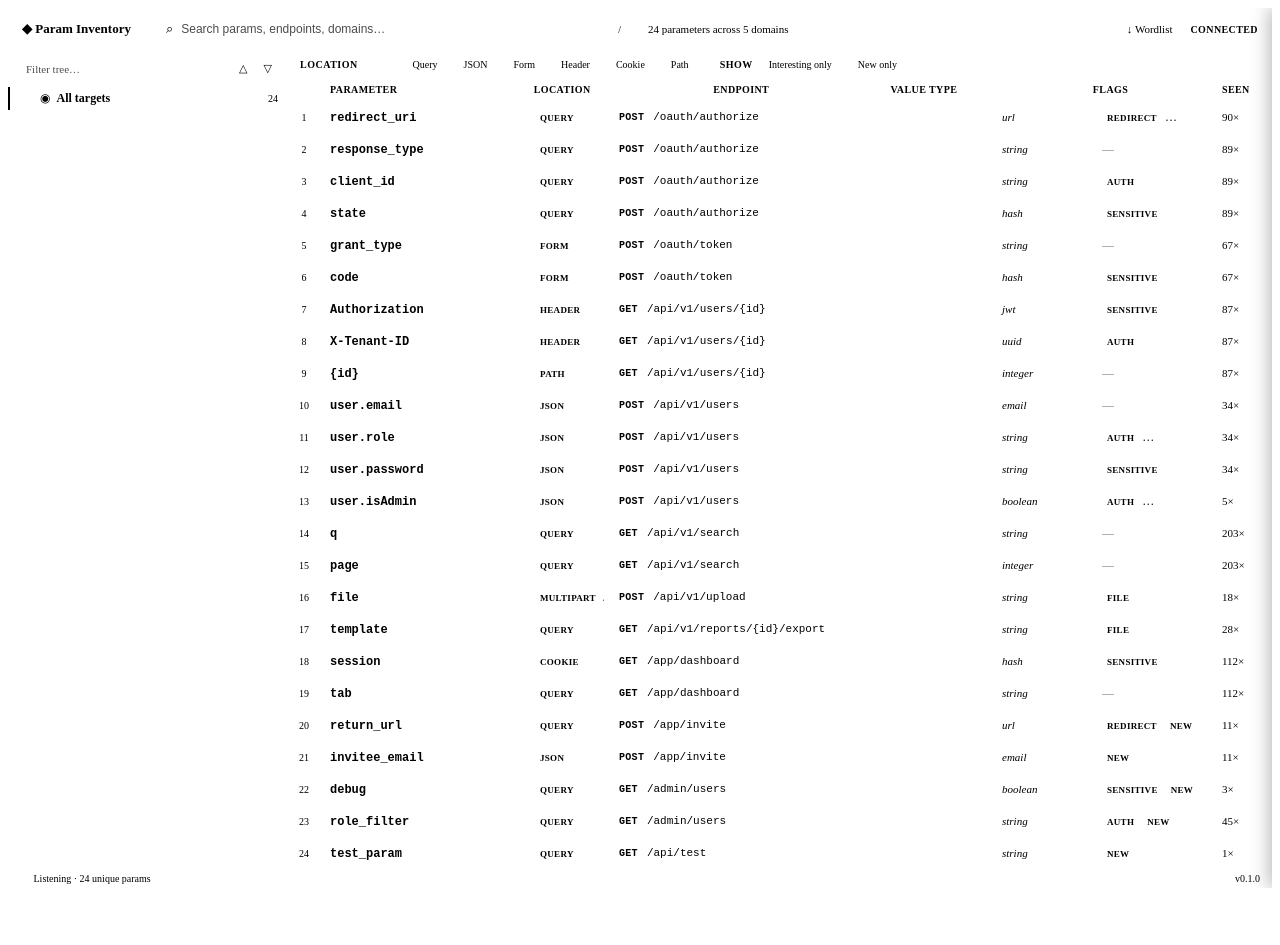
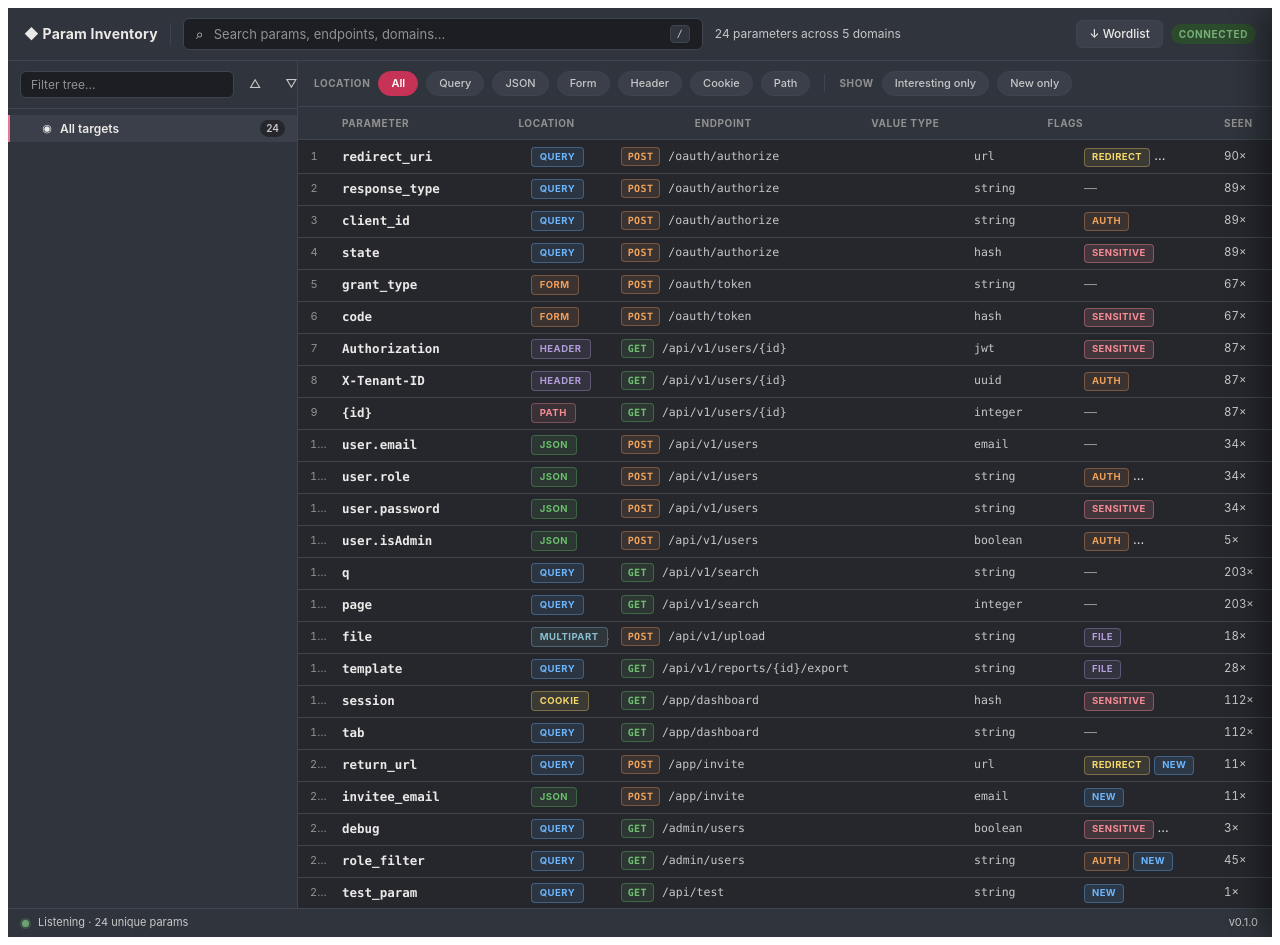
Before and after one commit to davidus27/ParamLogger, a Vue app in the folder packages/frontend/: page / in a window 1280 px wide. Before the commit the page ends 896 px from the top, so only its background shows below. Built offline with nearby package versions, Linux system fonts and the light colour scheme.

Commit message:
change style

```diff
--- a/packages/frontend/src/style.css
+++ b/packages/frontend/src/style.css
@@ -1,19 +1,69 @@
 /* ─────────────────────────────────────────────────────────────
-   Parameter Inventory – layout styles
-   Uses Caido design tokens (--c-bg-*, --c-fg-*, --c-border-*)
+   Parameter Inventory — UI styles
+   Uses Caido design tokens (--c-bg-*, --c-fg-*, --c-border-*).
+   Provides sane fallbacks so the plugin is also fully readable
+   when rendered outside the Caido shell (dev / preview).
    ───────────────────────────────────────────────────────────── */
 
-/* Vue Virtual Scroller styles */
 @import 'vue-virtual-scroller/dist/vue-virtual-scroller.css';
 
+/* ───── Theme fallbacks ─────
+   Caido's app shell sets these semantic tokens. When they exist on
+   a deeper element (i.e. inside Caido), our :root values are
+   overridden by the user's actual theme. When the plugin runs
+   standalone (Vite dev), these dark-grey defaults take over and
+   give a clean, readable Caido-style look.
+
+   Values mirror Caido's dark-mode surface ladder (surface-900/800/700
+   from caido/ui-kit) but are written as fixed hex so they don't
+   accidentally invert when a user's --c-surface-* tokens differ. */
+:root {
+  /* Backgrounds — fixed dark ladder, Caido-style */
+  --c-bg-default:  #25272d;   /* main content area (≈ surface-900) */
+  --c-bg-subtle:   #30343c;   /* menu / sidebar / header / status bar (≈ surface-800) */
+  --c-bg-elevated: #3a3f49;   /* hover, selected, drawer head */
+  --c-bg-inset:    #1c1e23;   /* inputs (darker than body) */
+
+  /* Foregrounds */
+  --c-fg-default: #ebe9e7;    /* ≈ surface-0 */
+  --c-fg-subtle:  #c7c7c7;
+  --c-fg-muted:   #919191;
+
+  /* Borders */
+  --c-border-default: #3f444f;
+  --c-border-strong:  #616161;
+  --c-border-primary: #d44864;
+
+  /* Caido-brand crimson accents */
+  --c-fg-primary:    #ec7790;
+  --c-fg-secondary:  #e0a262;
+  --c-fg-success:    #79b079;
+  --c-fg-danger:     #f58e97;
+  --c-fg-info:       #88a2aa;
+  --c-fg-tertiary:   #b39ddb;
+  --c-fg-onEmphasis: #ffffff;
+
+  --c-bg-primary:       #c63357;
+  --c-bg-primary-hover: #d44864;
+  --c-bg-success:       #2c4a2c;
+  --c-bg-danger:        #592632;
+  --c-bg-info:          #34404a;
+  --c-bg-secondary:     #594124;
+  --c-bg-tertiary:      #3d2f5a;
+}
+
+/* ───── Root container ───── */
 #param-inventory-root {
-  font-family: inherit;
+  font-family: -apple-system, BlinkMacSystemFont, 'Inter', 'Segoe UI', system-ui, sans-serif;
   background: var(--c-bg-default);
   color: var(--c-fg-default);
-  font-size: 12px;
+  font-size: 13px;
+  line-height: 1.45;
   width: 100%;
   height: 100%;
   overflow: hidden;
+  -webkit-font-smoothing: antialiased;
+  -moz-osx-font-smoothing: grayscale;
 }
 
 #param-inventory-root *,
@@ -25,7 +75,7 @@
 /* ───── App grid ───── */
 .inv-app {
   display: grid;
-  grid-template-columns: 280px 1fr;
+  grid-template-columns: 290px 1fr;
   grid-template-rows: auto 1fr auto;
   height: 100vh;
   position: relative;
@@ -37,38 +87,49 @@
   display: flex;
   align-items: center;
   gap: 12px;
-  padding: 8px 14px;
+  padding: 10px 16px;
   background: var(--c-bg-subtle);
   border-bottom: 1px solid var(--c-border-default);
+  min-height: 48px;
 }
 
 .inv-logo {
   font-weight: 700;
-  font-size: 13px;
+  font-size: 14px;
+  color: var(--c-fg-default);
+  letter-spacing: 0.2px;
+  white-space: nowrap;
+  display: inline-flex;
+  align-items: center;
+  gap: 6px;
+}
+
+.inv-logo::first-letter {
   color: var(--c-fg-primary);
-  white-space: nowrap;
 }
 
 .inv-sep {
   width: 1px;
-  height: 20px;
+  height: 22px;
   background: var(--c-border-default);
 }
 
 .inv-search {
   flex: 1;
-  max-width: 480px;
+  max-width: 520px;
   display: flex;
   align-items: center;
-  gap: 6px;
+  gap: 8px;
   background: var(--c-bg-inset);
   border: 1px solid var(--c-border-default);
-  border-radius: 5px;
-  padding: 5px 10px;
+  border-radius: 6px;
+  padding: 6px 12px;
+  transition: border-color 120ms, box-shadow 120ms;
 }
 
 .inv-search:focus-within {
   border-color: var(--c-border-primary);
+  box-shadow: 0 0 0 2px rgba(217, 74, 106, 0.18);
 }
 
 .inv-search input {
@@ -77,32 +138,34 @@
   border: none;
   outline: none;
   color: var(--c-fg-default);
-  font-size: 12px;
+  font-size: 13px;
+  font-family: inherit;
 }
 
 .inv-search input::placeholder {
-  color: var(--c-fg-subtle);
-  opacity: 0.7;
+  color: var(--c-fg-muted);
 }
 
 .inv-search-icon {
   color: var(--c-fg-subtle);
-  font-size: 13px;
+  font-size: 14px;
+  line-height: 1;
 }
 
 .inv-search kbd {
   background: var(--c-bg-subtle);
   color: var(--c-fg-subtle);
-  padding: 1px 5px;
-  border-radius: 3px;
+  padding: 1px 6px;
+  border-radius: 4px;
   font-size: 10px;
-  font-family: inherit;
+  font-family: ui-monospace, "SF Mono", Menlo, monospace;
   border: 1px solid var(--c-border-default);
+  line-height: 1.4;
 }
 
 .inv-result-count {
   color: var(--c-fg-subtle);
-  font-size: 11px;
+  font-size: 12px;
   white-space: nowrap;
 }
 
@@ -116,47 +179,58 @@
 .inv-conn {
   font-size: 10px;
   text-transform: uppercase;
-  letter-spacing: 0.4px;
+  letter-spacing: 0.6px;
   color: var(--c-fg-danger);
-  font-weight: 600;
+  font-weight: 700;
+  padding: 3px 8px;
+  border-radius: 999px;
+  background: var(--c-bg-danger);
 }
 
 .inv-conn.connected {
   color: var(--c-fg-success);
+  background: var(--c-bg-success);
 }
 
 /* ───── Buttons ───── */
 .inv-btn {
-  background: var(--c-bg-subtle);
+  background: var(--c-bg-elevated);
   border: 1px solid var(--c-border-default);
   color: var(--c-fg-default);
-  padding: 4px 10px;
-  border-radius: 5px;
-  font-size: 11px;
+  padding: 5px 12px;
+  border-radius: 6px;
+  font-size: 12px;
+  font-weight: 500;
   cursor: pointer;
   display: inline-flex;
   align-items: center;
-  gap: 4px;
+  gap: 6px;
   white-space: nowrap;
-  transition: background 120ms, border-color 120ms;
+  transition: background 120ms, border-color 120ms, color 120ms;
   font-family: inherit;
+  line-height: 1.4;
 }
 
 .inv-btn:hover {
-  background: var(--c-bg-inset);
-  border-color: var(--c-border-primary);
+  background: var(--c-border-default);
+  border-color: var(--c-border-strong);
+}
+
+.inv-btn:active {
+  background: var(--c-bg-subtle);
 }
 
 .inv-btn-ghost {
-  background: none;
-  border: none;
+  background: transparent;
+  border: 1px solid transparent;
   color: var(--c-fg-subtle);
-  padding: 4px 6px;
+  padding: 4px 8px;
 }
 
 .inv-btn-ghost:hover {
   color: var(--c-fg-default);
-  background: var(--c-bg-inset);
+  background: var(--c-bg-elevated);
+  border-color: var(--c-border-default);
 }
 
 /* ───── Tree panel ───── */
@@ -174,70 +248,79 @@
   top: 0;
   z-index: 5;
   background: var(--c-bg-subtle);
-  padding: 8px 10px;
+  padding: 10px 12px;
   border-bottom: 1px solid var(--c-border-default);
   display: flex;
-  gap: 4px;
+  gap: 6px;
 }
 
 .inv-tree-search {
   flex: 1;
   background: var(--c-bg-inset);
   border: 1px solid var(--c-border-default);
-  border-radius: 5px;
-  padding: 4px 8px;
+  border-radius: 6px;
+  padding: 5px 10px;
   color: var(--c-fg-default);
-  font-size: 11px;
+  font-size: 12px;
   outline: none;
   font-family: inherit;
+  transition: border-color 120ms, box-shadow 120ms;
 }
 
 .inv-tree-search:focus {
   border-color: var(--c-border-primary);
+  box-shadow: 0 0 0 2px rgba(217, 74, 106, 0.18);
 }
 
 .inv-tree-search::placeholder {
-  color: var(--c-fg-subtle);
-  opacity: 0.7;
+  color: var(--c-fg-muted);
 }
 
 .inv-tree {
   flex: 1;
   overflow-y: auto;
-  padding-bottom: 8px;
+  padding: 6px 0 10px;
 }
 
 .inv-tree-row {
   display: flex;
   align-items: center;
   gap: 6px;
-  padding: 4px 10px;
+  padding: 5px 12px;
   cursor: pointer;
-  transition: background 80ms;
+  transition: background 80ms, color 80ms;
   border-left: 2px solid transparent;
   user-select: none;
+  position: relative;
 }
 
 .inv-tree-row:hover {
-  background: var(--c-bg-inset);
+  background: var(--c-bg-elevated);
 }
 
 .inv-tree-row.selected {
-  background: var(--c-bg-inset);
-  border-left-color: var(--c-border-primary);
+  background: var(--c-bg-elevated);
+  border-left-color: var(--c-fg-primary);
+}
+
+.inv-tree-row.selected .inv-tree-label,
+.inv-tree-row.selected .inv-tree-icon {
+  color: var(--c-fg-default);
 }
 
 .inv-tree-arrow {
-  width: 14px;
+  width: 12px;
   text-align: center;
-  color: var(--c-fg-subtle);
+  color: var(--c-fg-muted);
   font-size: 9px;
   flex-shrink: 0;
   transition: transform 120ms;
+  line-height: 1;
 }
 
 .inv-tree-arrow.open {
   transform: rotate(90deg);
+  color: var(--c-fg-subtle);
 }
 
 .inv-tree-arrow.hidden {
@@ -245,9 +328,11 @@
 }
 
 .inv-tree-icon {
-  font-size: 12px;
+  font-size: 11px;
   flex-shrink: 0;
-  color: var(--c-fg-subtle);
+  color: var(--c-fg-muted);
+  width: 14px;
+  text-align: center;
 }
 
 .inv-tree-label {
@@ -265,7 +350,7 @@
 
 .tree-domain .inv-tree-label {
   font-weight: 600;
-  color: var(--c-fg-primary);
+  color: var(--c-fg-default);
 }
 
 .tree-endpoint {
@@ -273,15 +358,26 @@
 }
 
 .tree-endpoint .inv-tree-label.endpoint {
-  font-family: ui-monospace, "SF Mono", "Fira Code", monospace;
+  font-family: ui-monospace, "SF Mono", Menlo, monospace;
   font-size: 11px;
   color: var(--c-fg-subtle);
 }
 
 .inv-tree-count {
+  color: var(--c-fg-muted);
+  font-size: 10px;
+  font-weight: 600;
+  flex-shrink: 0;
+  background: var(--c-bg-inset);
+  padding: 1px 6px;
+  border-radius: 999px;
+  min-width: 22px;
+  text-align: center;
+}
+
+.inv-tree-row.selected .inv-tree-count {
+  background: var(--c-bg-default);
   color: var(--c-fg-subtle);
-  font-size: 10px;
-  flex-shrink: 0;
 }
 
 .inv-tree-children {
@@ -300,8 +396,8 @@
 .inv-filter-bar {
   display: flex;
   align-items: center;
-  gap: 6px;
-  padding: 6px 12px;
+  gap: 8px;
+  padding: 10px 16px;
   border-bottom: 1px solid var(--c-border-default);
   background: var(--c-bg-subtle);
   flex-wrap: wrap;
@@ -310,40 +406,48 @@
 .inv-filter-label {
   font-size: 10px;
   text-transform: uppercase;
-  letter-spacing: 0.5px;
-  color: var(--c-fg-subtle);
-  font-weight: 600;
+  letter-spacing: 0.6px;
+  color: var(--c-fg-muted);
+  font-weight: 700;
 }
 
 .inv-filter-sep {
   width: 1px;
-  height: 16px;
+  height: 18px;
   background: var(--c-border-default);
-  margin: 0 4px;
+  margin: 0 6px;
 }
 
 .inv-pill {
-  background: var(--c-bg-inset);
+  background: var(--c-bg-elevated);
   border: 1px solid var(--c-border-default);
   color: var(--c-fg-subtle);
-  padding: 2px 10px;
-  border-radius: 12px;
-  font-size: 10px;
+  padding: 3px 12px;
+  border-radius: 999px;
+  font-size: 11px;
   cursor: pointer;
-  transition: all 100ms;
+  transition: all 120ms;
   font-weight: 500;
   user-select: none;
+  line-height: 1.5;
 }
 
 .inv-pill:hover {
   color: var(--c-fg-default);
-  border-color: var(--c-border-primary);
+  border-color: var(--c-border-strong);
+  background: var(--c-border-default);
 }
 
 .inv-pill.on {
   background: var(--c-bg-primary);
-  border-color: var(--c-border-primary);
-  color: var(--c-fg-onEmphasis, #fff);
+  border-color: var(--c-bg-primary);
+  color: var(--c-fg-onEmphasis);
+  font-weight: 600;
+}
+
+.inv-pill.on:hover {
+  background: var(--c-bg-primary-hover);
+  border-color: var(--c-bg-primary-hover);
 }
 
 /* ───── Table ───── */
@@ -365,6 +469,7 @@
   flex-shrink: 0;
   width: 100%;
   border-collapse: collapse;
+  table-layout: fixed;
 }
 
 .inv-table-body {
@@ -382,7 +487,7 @@
   border-bottom: 1px solid var(--c-border-default);
   transition: background 80ms;
   cursor: pointer;
-  min-height: 32px;
+  min-height: 34px;
   box-sizing: border-box;
 }
 
@@ -391,43 +496,24 @@
 }
 
 .table-row.selected {
-  background: var(--c-bg-inset);
+  background: var(--c-bg-elevated);
+  box-shadow: inset 2px 0 0 var(--c-fg-primary);
 }
 
 .table-cell {
-  padding: 5px 10px;
+  padding: 6px 12px;
   white-space: nowrap;
   overflow: hidden;
   text-overflow: ellipsis;
   flex-shrink: 0;
+  color: var(--c-fg-default);
 }
 
-.table-cell:nth-child(2) {
-  flex: 1;
-  min-width: 120px;
-}
-
-.table-cell:nth-child(3) {
-  width: 80px;
-}
-
-.table-cell:nth-child(4) {
-  flex: 2;
-  min-width: 200px;
-}
-
-.table-cell:nth-child(5) {
-  width: 100px;
-}
-
-.table-cell:nth-child(6) {
-  width: 120px;
-}
-
-.virtual-table {
-  width: 100%;
-  border-collapse: collapse;
-}
+.table-cell:nth-child(2) { flex: 1; min-width: 140px; }
+.table-cell:nth-child(3) { width: 90px; }
+.table-cell:nth-child(4) { flex: 2; min-width: 220px; }
+.table-cell:nth-child(5) { width: 110px; }
+.table-cell:nth-child(6) { width: 140px; }
 
 table {
   width: 100%;
@@ -439,134 +525,131 @@
   top: 0;
   z-index: 4;
   background: var(--c-bg-subtle);
-  padding: 6px 10px;
+  padding: 9px 12px;
   text-align: left;
   font-size: 10px;
   text-transform: uppercase;
-  letter-spacing: 0.4px;
-  color: var(--c-fg-subtle);
-  font-weight: 600;
+  letter-spacing: 0.6px;
+  color: var(--c-fg-muted);
+  font-weight: 700;
   border-bottom: 1px solid var(--c-border-default);
-  white-space: nowrap;
-}
-
-tbody tr {
-  border-bottom: 1px solid var(--c-border-default);
-  transition: background 80ms;
-  cursor: pointer;
-}
-
-tbody tr:hover {
-  background: var(--c-bg-subtle);
-}
-
-tbody tr.selected {
-  background: var(--c-bg-inset);
-}
-
-tbody td {
-  padding: 5px 10px;
   white-space: nowrap;
 }
 
 .row-num {
   text-align: center;
-  color: var(--c-fg-subtle);
-  font-size: 10px;
+  color: var(--c-fg-muted);
+  font-size: 11px;
+  font-variant-numeric: tabular-nums;
 }
 
 .param-name {
-  font-family: ui-monospace, "SF Mono", "Fira Code", monospace;
+  font-family: ui-monospace, "SF Mono", Menlo, monospace;
   font-weight: 600;
-  font-size: 12px;
+  font-size: 12.5px;
   color: var(--c-fg-default);
 }
 
 .endpoint-cell {
-  font-family: ui-monospace, "SF Mono", "Fira Code", monospace;
-  font-size: 11px;
+  font-family: ui-monospace, "SF Mono", Menlo, monospace;
+  font-size: 11.5px;
+  display: flex;
+  align-items: center;
+  gap: 6px;
 }
 
 .endpoint-path {
   color: var(--c-fg-subtle);
+  overflow: hidden;
+  text-overflow: ellipsis;
 }
 
 .val-type {
   color: var(--c-fg-subtle);
-  font-style: italic;
-  font-size: 11px;
+  font-size: 11.5px;
+  font-family: ui-monospace, "SF Mono", Menlo, monospace;
 }
 
 .seen-cell {
   color: var(--c-fg-subtle);
-  font-size: 11px;
+  font-size: 11.5px;
+  font-variant-numeric: tabular-nums;
 }
 
 .dim-dash {
-  color: var(--c-fg-subtle);
-  opacity: 0.5;
+  color: var(--c-fg-muted);
 }
 
 /* ───── Method badges ───── */
 .method-badge {
+  font-family: ui-monospace, "SF Mono", Menlo, monospace;
   font-weight: 700;
   font-size: 10px;
-  padding: 1px 5px;
-  border-radius: 3px;
+  padding: 2px 6px;
+  border-radius: 4px;
   flex-shrink: 0;
-  margin-right: 4px;
+  margin-right: 2px;
   background: var(--c-bg-inset);
-  letter-spacing: 0.3px;
+  color: var(--c-fg-subtle);
+  letter-spacing: 0.4px;
+  border: 1px solid var(--c-border-default);
+  line-height: 1.3;
+  display: inline-block;
 }
 
-.m-GET { color: var(--c-fg-success); }
-.m-POST { color: var(--c-fg-primary); }
-.m-PUT { color: var(--c-fg-info, var(--c-fg-primary)); }
-.m-DELETE { color: var(--c-fg-danger); }
-.m-PATCH { color: var(--c-fg-secondary, var(--c-fg-default)); }
+.m-GET     { color: #6cc06c; border-color: rgba(108, 192, 108, 0.35); background: rgba(108, 192, 108, 0.10); }
+.m-POST    { color: #f0a05a; border-color: rgba(240, 160, 90, 0.35); background: rgba(240, 160, 90, 0.10); }
+.m-PUT     { color: #6cb6ff; border-color: rgba(108, 182, 255, 0.35); background: rgba(108, 182, 255, 0.10); }
+.m-DELETE  { color: #f58e97; border-color: rgba(245, 142, 151, 0.35); background: rgba(245, 142, 151, 0.10); }
+.m-PATCH   { color: #b39ddb; border-color: rgba(179, 157, 219, 0.35); background: rgba(179, 157, 219, 0.10); }
 .m-OPTIONS,
-.m-HEAD { color: var(--c-fg-subtle); }
+.m-HEAD    { color: var(--c-fg-subtle); }
 
 /* ───── Location pills (in rows) ───── */
 .loc {
   display: inline-block;
-  padding: 1px 6px;
-  border-radius: 3px;
-  font-size: 9px;
+  padding: 2px 8px;
+  border-radius: 4px;
+  font-size: 9.5px;
   font-weight: 700;
-  letter-spacing: 0.3px;
+  letter-spacing: 0.5px;
   text-transform: uppercase;
   background: var(--c-bg-inset);
   color: var(--c-fg-subtle);
+  border: 1px solid var(--c-border-default);
+  line-height: 1.4;
 }
 
-.loc-query { color: var(--c-fg-primary); }
-.loc-json { color: var(--c-fg-success); }
-.loc-form { color: var(--c-fg-secondary, var(--c-fg-default)); }
-.loc-header { color: var(--c-fg-tertiary, var(--c-fg-default)); }
-.loc-cookie { color: var(--c-fg-info, var(--c-fg-primary)); }
-.loc-path { color: var(--c-fg-danger); }
-.loc-multipart { color: var(--c-fg-secondary, var(--c-fg-default)); }
+.loc-query  { color: #6cb6ff; border-color: rgba(108, 182, 255, 0.35); background: rgba(108, 182, 255, 0.10); }
+.loc-json   { color: #6cc06c; border-color: rgba(108, 192, 108, 0.35); background: rgba(108, 192, 108, 0.10); }
+.loc-form   { color: #f0a05a; border-color: rgba(240, 160, 90, 0.35); background: rgba(240, 160, 90, 0.10); }
+.loc-header { color: #b39ddb; border-color: rgba(179, 157, 219, 0.35); background: rgba(179, 157, 219, 0.10); }
+.loc-cookie { color: #f5d76e; border-color: rgba(245, 215, 110, 0.35); background: rgba(245, 215, 110, 0.10); }
+.loc-path   { color: #f58e97; border-color: rgba(245, 142, 151, 0.35); background: rgba(245, 142, 151, 0.10); }
+.loc-multipart { color: #88c0d0; border-color: rgba(136, 192, 208, 0.35); background: rgba(136, 192, 208, 0.10); }
 
 /* ───── Flag chips ───── */
 .flag {
   display: inline-block;
-  padding: 0 5px;
-  border-radius: 3px;
-  font-size: 9px;
+  padding: 1px 7px;
+  border-radius: 4px;
+  font-size: 9.5px;
   font-weight: 700;
-  letter-spacing: 0.3px;
-  margin-right: 3px;
+  letter-spacing: 0.4px;
+  margin-right: 4px;
   background: var(--c-bg-inset);
+  color: var(--c-fg-subtle);
   text-transform: uppercase;
+  border: 1px solid var(--c-border-default);
+  line-height: 1.5;
 }
 
-.flag-new { color: var(--c-fg-primary); }
-.flag-sensitive { color: var(--c-fg-danger); }
-.flag-redirect { color: var(--c-fg-info, var(--c-fg-primary)); }
-.flag-file { color: var(--c-fg-tertiary, var(--c-fg-default)); }
-.flag-auth { color: var(--c-fg-secondary, var(--c-fg-default)); }
-.flag-dynamic { color: var(--c-fg-success); }
+.flag-new       { color: #6cb6ff; border-color: rgba(108, 182, 255, 0.35); background: rgba(108, 182, 255, 0.12); }
+.flag-sensitive { color: #f58e97; border-color: rgba(245, 142, 151, 0.40); background: rgba(245, 142, 151, 0.14); }
+.flag-redirect  { color: #f5d76e; border-color: rgba(245, 215, 110, 0.35); background: rgba(245, 215, 110, 0.10); }
+.flag-file      { color: #b39ddb; border-color: rgba(179, 157, 219, 0.35); background: rgba(179, 157, 219, 0.10); }
+.flag-auth      { color: #f0a05a; border-color: rgba(240, 160, 90, 0.35); background: rgba(240, 160, 90, 0.10); }
+.flag-dynamic   { color: #6cc06c; border-color: rgba(108, 192, 108, 0.35); background: rgba(108, 192, 108, 0.10); }
 
 /* ───── Empty/loading state ───── */
 .inv-empty {
@@ -576,8 +659,9 @@
   flex: 1;
   color: var(--c-fg-subtle);
   font-size: 13px;
-  padding: 32px;
+  padding: 48px 24px;
   text-align: center;
+  line-height: 1.6;
 }
 
 /* ───── Status bar ───── */
@@ -586,32 +670,35 @@
   display: flex;
   align-items: center;
   justify-content: space-between;
-  padding: 4px 12px;
+  padding: 6px 14px;
   background: var(--c-bg-subtle);
   border-top: 1px solid var(--c-border-default);
-  font-size: 10px;
+  font-size: 11px;
   color: var(--c-fg-subtle);
+  min-height: 26px;
 }
 
 .live-dot {
   display: inline-block;
-  width: 6px;
-  height: 6px;
+  width: 7px;
+  height: 7px;
   background: var(--c-fg-success);
   border-radius: 50%;
-  margin-right: 5px;
+  margin-right: 6px;
+  box-shadow: 0 0 0 2px rgba(108, 192, 108, 0.25);
   animation: live-pulse 2s infinite;
   vertical-align: middle;
 }
 
 .live-dot.off {
   background: var(--c-fg-danger);
+  box-shadow: 0 0 0 2px rgba(245, 142, 151, 0.25);
   animation: none;
 }
 
 @keyframes live-pulse {
   0%, 100% { opacity: 1; }
-  50% { opacity: 0.3; }
+  50%      { opacity: 0.45; }
 }
 
 /* ───── Drawer ───── */
@@ -620,16 +707,16 @@
   right: 0;
   top: 0;
   bottom: 0;
-  width: 380px;
+  width: 400px;
   background: var(--c-bg-subtle);
   border-left: 1px solid var(--c-border-default);
   transform: translateX(100%);
-  transition: transform 200ms ease;
+  transition: transform 220ms cubic-bezier(0.2, 0.8, 0.2, 1);
   z-index: 50;
   overflow: hidden;
   display: flex;
   flex-direction: column;
-  box-shadow: -4px 0 16px rgba(0, 0, 0, 0.25);
+  box-shadow: -8px 0 32px rgba(0, 0, 0, 0.45);
 }
 
 .inv-drawer.open {
@@ -640,18 +727,21 @@
   display: flex;
   align-items: center;
   justify-content: space-between;
-  padding: 12px 16px;
+  padding: 14px 18px;
   border-bottom: 1px solid var(--c-border-default);
   flex-shrink: 0;
+  background: var(--c-bg-elevated);
 }
 
 .drawer-head h3 {
   font-size: 14px;
   font-weight: 700;
   margin: 0;
-  font-family: ui-monospace, "SF Mono", "Fira Code", monospace;
+  font-family: ui-monospace, "SF Mono", Menlo, monospace;
   word-break: break-all;
   color: var(--c-fg-default);
+  flex: 1;
+  margin-right: 8px;
 }
 
 .drawer-body {
@@ -660,53 +750,62 @@
 }
 
 .d-section {
-  padding: 12px 16px;
+  padding: 14px 18px;
   border-bottom: 1px solid var(--c-border-default);
 }
 
 .d-section h4 {
   font-size: 10px;
   text-transform: uppercase;
-  letter-spacing: 0.5px;
-  color: var(--c-fg-subtle);
-  margin: 0 0 8px 0;
-  font-weight: 600;
+  letter-spacing: 0.6px;
+  color: var(--c-fg-muted);
+  margin: 0 0 10px 0;
+  font-weight: 700;
 }
 
 .d-row {
   display: flex;
-  margin-bottom: 6px;
+  margin-bottom: 8px;
   font-size: 12px;
+  align-items: flex-start;
+}
+
+.d-row:last-child {
+  margin-bottom: 0;
 }
 
 .d-row .k {
-  width: 90px;
-  color: var(--c-fg-subtle);
+  width: 96px;
+  color: var(--c-fg-muted);
   flex-shrink: 0;
+  font-size: 11px;
+  padding-top: 1px;
 }
 
 .d-row .v {
   color: var(--c-fg-default);
   word-break: break-all;
+  flex: 1;
 }
 
 .d-row .v.mono {
-  font-family: ui-monospace, "SF Mono", "Fira Code", monospace;
-  font-size: 11px;
+  font-family: ui-monospace, "SF Mono", Menlo, monospace;
+  font-size: 11.5px;
 }
 
 .drawer-foot {
-  padding: 10px 16px;
+  padding: 12px 18px;
   border-top: 1px solid var(--c-border-default);
   flex-shrink: 0;
   display: flex;
-  gap: 6px;
+  gap: 8px;
+  background: var(--c-bg-elevated);
 }
 
 /* ───── Scrollbars ───── */
 #param-inventory-root ::-webkit-scrollbar {
-  width: 6px;
-  height: 6px;
+  width: 8px;
+  height: 8px;
 }
 
 #param-inventory-root ::-webkit-scrollbar-track {
@@ -715,9 +814,25 @@
 
 #param-inventory-root ::-webkit-scrollbar-thumb {
   background: var(--c-border-default);
-  border-radius: 3px;
+  border-radius: 4px;
+  border: 2px solid transparent;
+  background-clip: padding-box;
 }
 
 #param-inventory-root ::-webkit-scrollbar-thumb:hover {
-  background: var(--c-fg-subtle);
+  background: var(--c-border-strong);
+  background-clip: padding-box;
+  border: 2px solid transparent;
 }
+
+/* Firefox scrollbar */
+#param-inventory-root {
+  scrollbar-color: var(--c-border-default) transparent;
+  scrollbar-width: thin;
+}
+
+/* ───── Selection ───── */
+#param-inventory-root ::selection {
+  background: rgba(217, 74, 106, 0.35);
+  color: var(--c-fg-default);
+}
```
